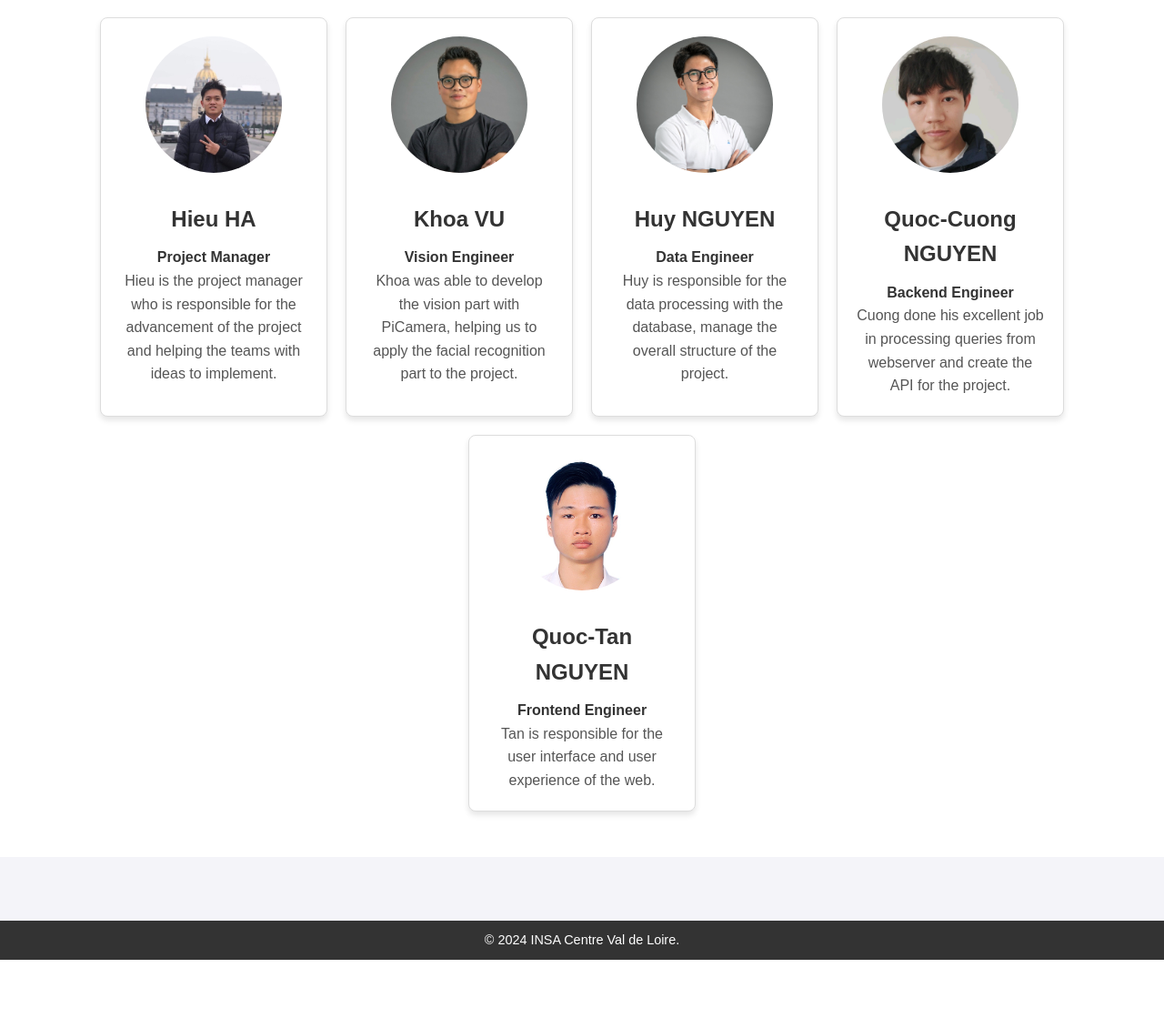
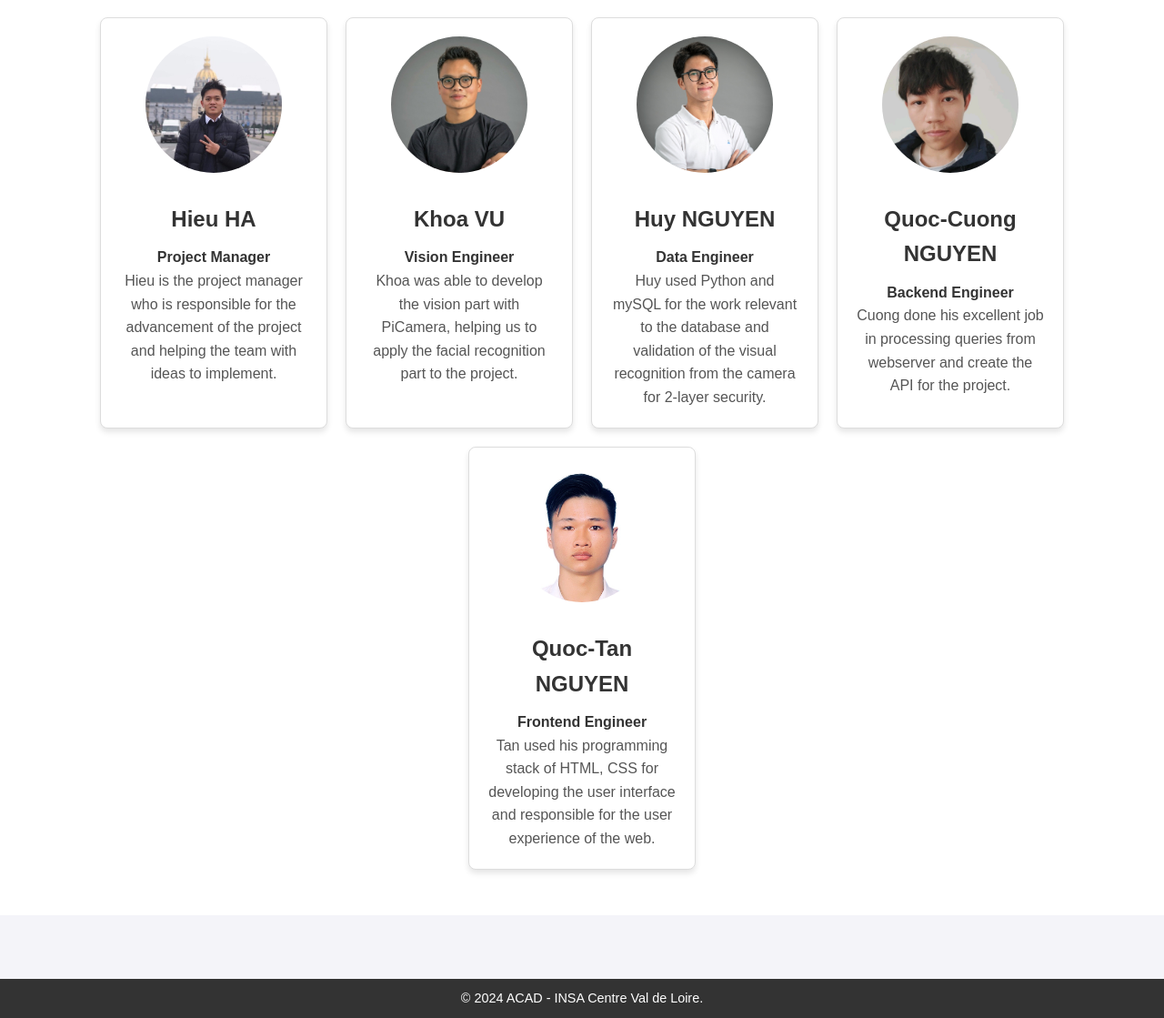
Before and after one commit to nhathuy25/iot-badge-system, a Flask app: page /members in a window 1280 px wide. Shown: the part 281-1400 px from the top of the page at 91% size. Before the commit the page ends 1336 px from the top, so only its background shows below. Run offline with Flask 3, Linux system fonts and the light colour scheme.

Commit message:
Update website v1.3

```diff
--- a/templates/members.html
+++ b/templates/members.html
@@ -28,7 +28,7 @@
           <h4>Project Manager</h4>
           <p>
             Hieu is the project manager who is responsible for the advancement
-            of the project and helping the teams with ideas to implement.
+            of the project and helping the team with ideas to implement.
           </p>
         </div>
         <div class="team-member">
@@ -45,8 +45,9 @@
           <h3>Huy NGUYEN</h3>
           <h4>Data Engineer</h4>
           <p>
-            Huy is responsible for the data processing with the database, manage
-            the overall structure of the project.
+            Huy used Python and mySQL for the work relevant to the database and
+            validation of the visual recognition from the camera for 2-layer
+            security.
           </p>
         </div>
         <div class="team-member">
@@ -63,15 +64,15 @@
           <h3>Quoc-Tan NGUYEN</h3>
           <h4>Frontend Engineer</h4>
           <p>
-            Tan is responsible for the user interface and user experience of the
-            web.
+            Tan used his programming stack of HTML, CSS for developing the user
+            interface and responsible for the user experience of the web.
           </p>
         </div>
       </div>
     </section>
 
     <footer>
-      <p>&copy; 2024 INSA Centre Val de Loire.</p>
+      <p>&copy; 2024 ACAD - INSA Centre Val de Loire.</p>
     </footer>
   </body>
 </html>
```
Also changed, not shown: templates/index.html (+2 -10 lines).
